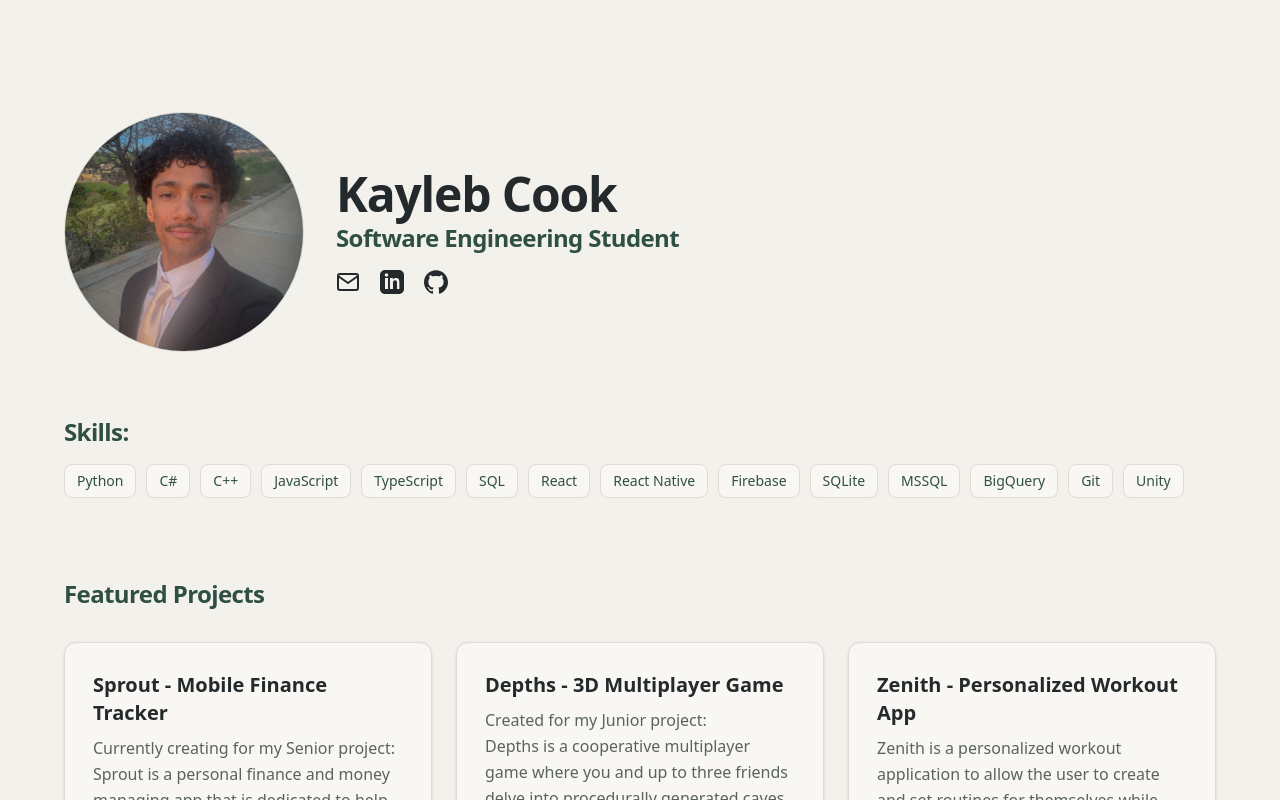
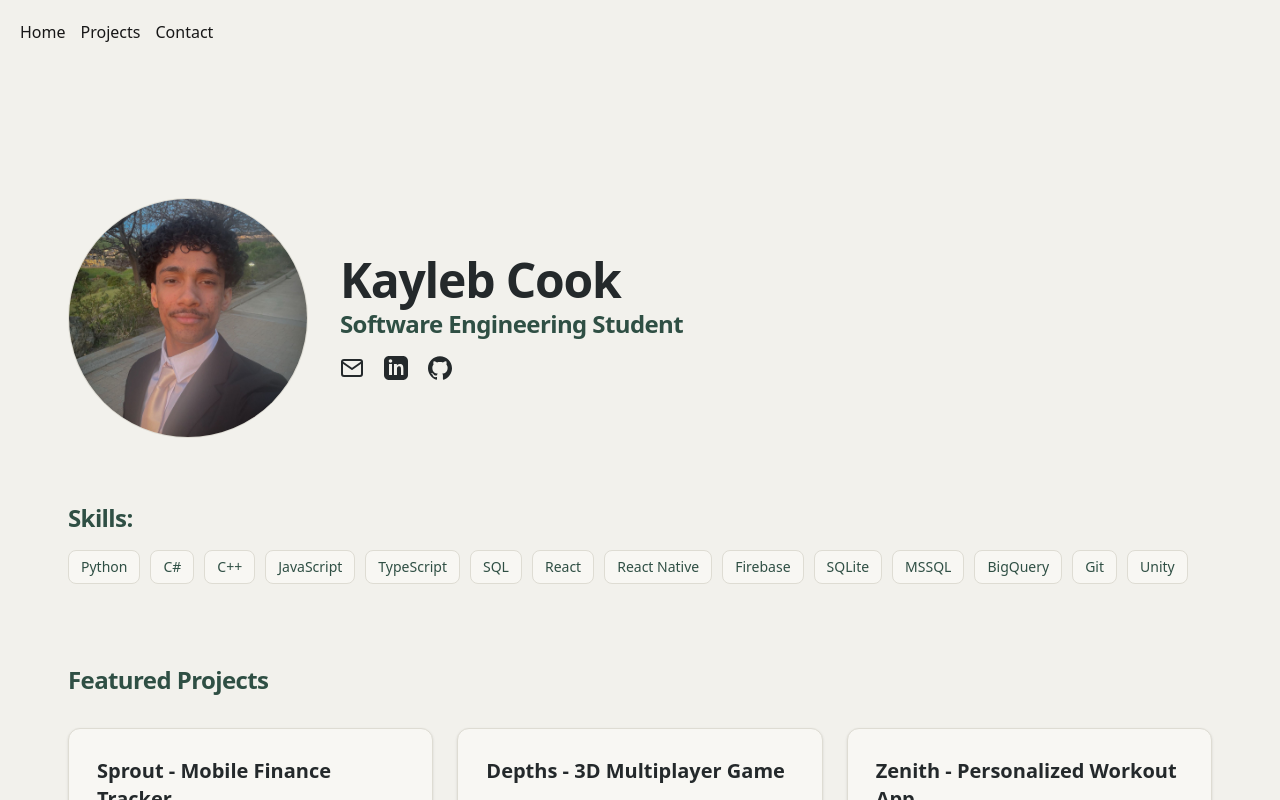
Before and after one commit to Kayyleb/portfolio, a Next.js app: page / in a window 1280 px wide. Shown: the top 800 px of the page. Built offline with nearby package versions, Linux system fonts and the light colour scheme.

Commit message:
added header

```diff
--- a/src/app/layout.tsx
+++ b/src/app/layout.tsx
@@ -1,6 +1,8 @@
 import type { Metadata } from "next";
 import { Geist, Geist_Mono } from "next/font/google";
 import "./globals.css";
+
+import Link from "next/link";
 
 const geistSans = Geist({
   variable: "--font-geist-sans",
@@ -27,7 +29,23 @@ export default function RootLayout({
       lang="en"
       className={`${geistSans.variable} ${geistMono.variable} h-full antialiased`}
     >
-      <body className="min-h-full flex flex-col">{children}</body>
+      <body>
+        {/* Navigation Header */}
+        <header style={{ padding: '20px', background: '#F2F1EC'}}>
+          <nav style={{ display: 'flex', gap: '15px' }}>
+            <Link href="/">Home</Link>
+            <Link href="/Projects">Projects</Link>
+            <Link href="/Contact">Contact</Link>
+          </nav>
+        </header>
+
+        {/* Dynamic Page Content */}
+        <main style={{ padding: '20px' }}>
+          {children}
+        </main>
+
+
+       className="min-h-full flex flex-col"{children}</body>
     </html>
   );
 }
```
